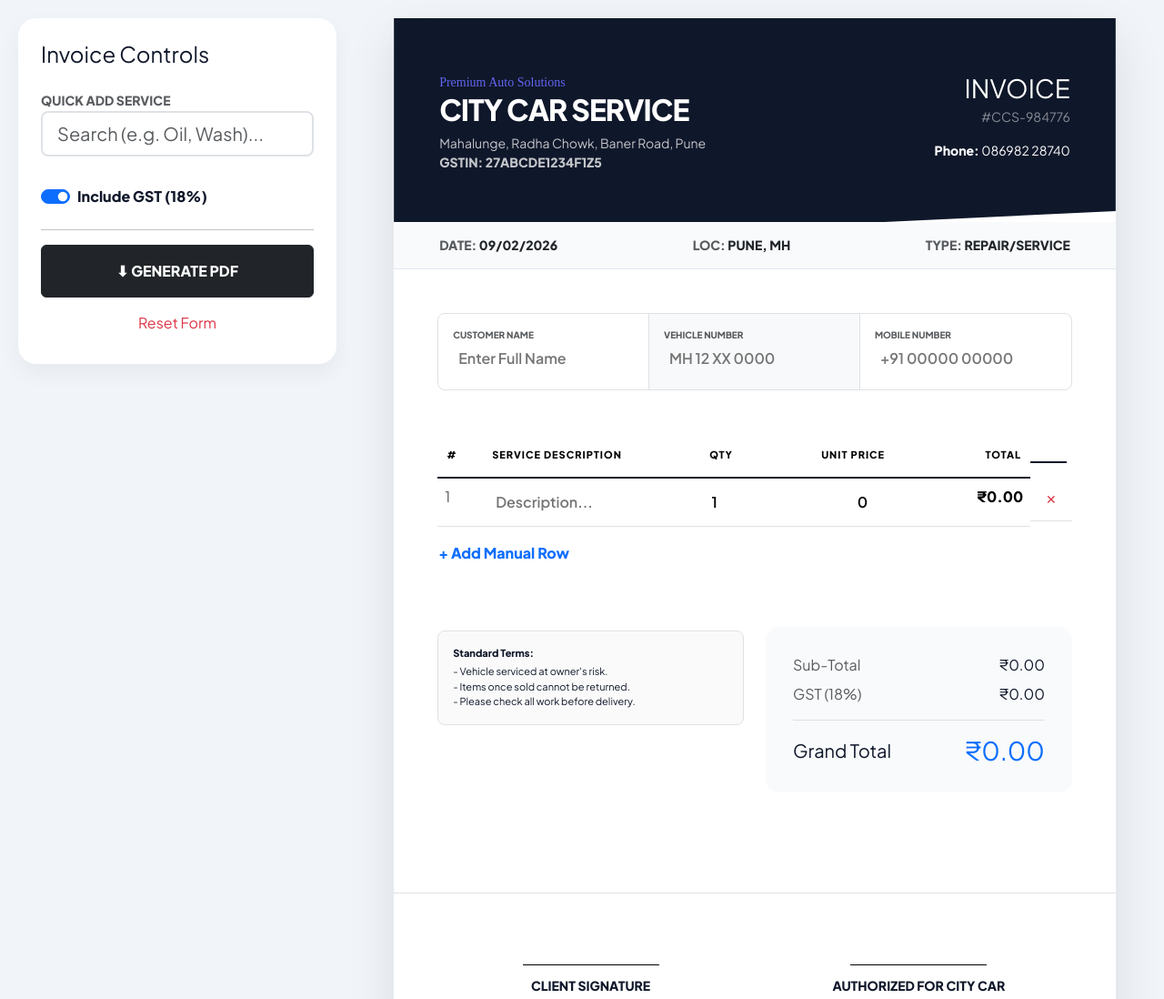
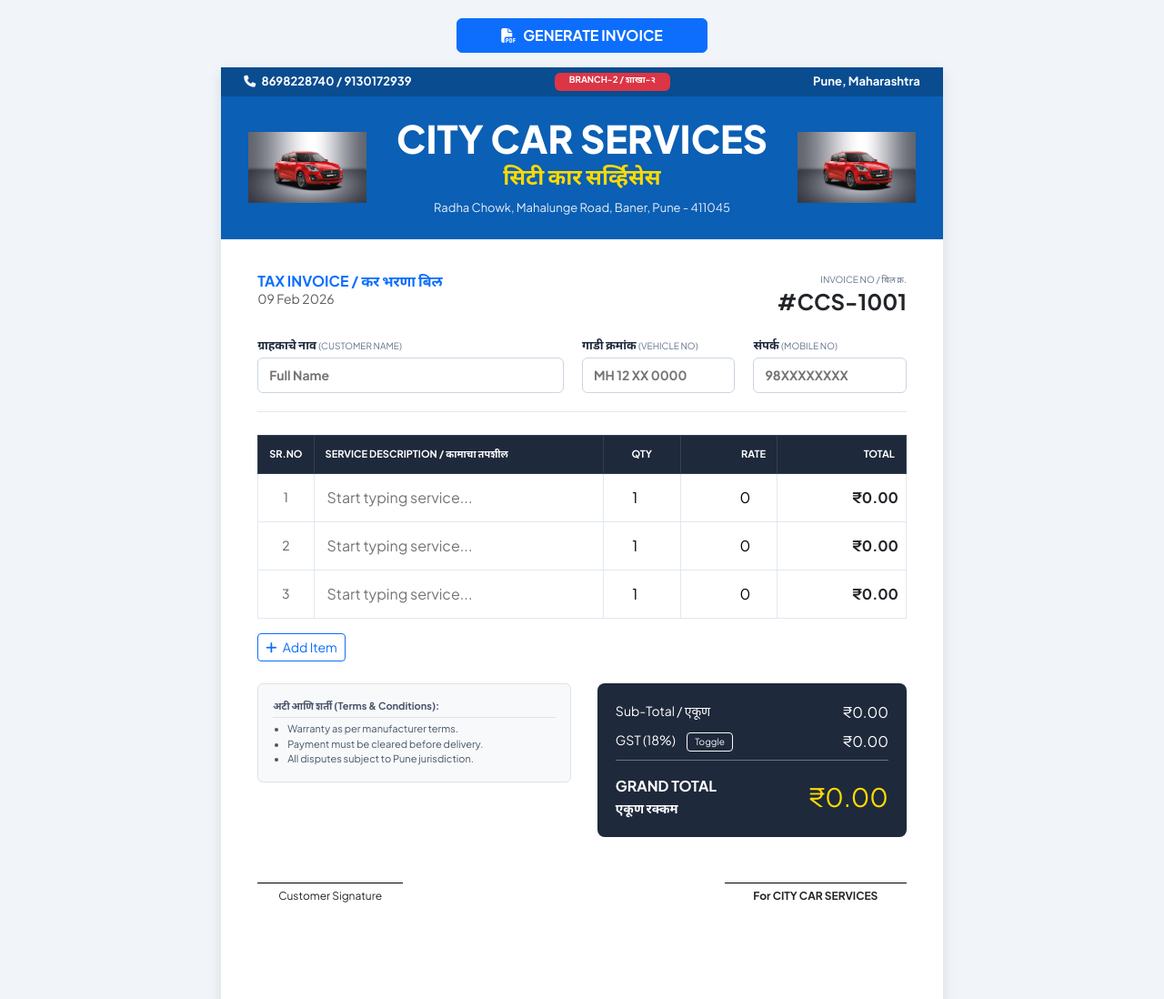
Before and after one commit to Studnit/carservice, a plain HTML site: page index1.html in a window 1280 px wide. Shown: the top 1098 px of the page at 91% size. Drawn offline with nearby package versions, Linux system fonts and the light colour scheme.

Commit message:
Update index1.html

```diff
--- a/index1.html
+++ b/index1.html
@@ -1,327 +1,282 @@
 <!DOCTYPE html>
-<html lang="en">
+<html lang="mr">
 <head>
-    <meta charset="UTF-8">
-    <meta name="viewport" content="width=device-width, initial-scale=1.0">
-    <title>City Car Service | Admin Portal</title>
+    <meta charset="UTF-8" />
+    <meta name="viewport" content="width=device-width, initial-scale=1.0"/>
+    <title>City Car Services - Invoice</title>
 
-    <link href="https://cdn.jsdelivr.net/npm/bootstrap@5.3.2/dist/css/bootstrap.min.css" rel="stylesheet">
-    <link href="https://fonts.googleapis.com/css2?family=Libre+Baskerville:ital@1&family=Plus+Jakarta+Sans:wght@400;600;800&display=swap" rel="stylesheet">
+    <link href="https://cdn.jsdelivr.net/npm/bootstrap@5.3.2/dist/css/bootstrap.min.css" rel="stylesheet"/>
+    <link href="https://fonts.googleapis.com/css2?family=Plus+Jakarta+Sans:wght@400;700;800&family=Noto+Sans+Devanagari:wght@400;700&display=swap" rel="stylesheet"/>
+    <link rel="stylesheet" href="https://cdnjs.cloudflare.com/ajax/libs/font-awesome/6.4.0/css/all.min.css"/>
     <script src="https://cdnjs.cloudflare.com/ajax/libs/html2pdf.js/0.10.1/html2pdf.bundle.min.js"></script>
 
     <style>
-        :root {
-            --brand-navy: #0f172a;
-            --brand-accent: #6366f1;
-            --paper-white: #ffffff;
-            --ui-bg: #f1f5f9;
+        :root { --primary: #0b5fb4; --accent: #ffda00; --slate: #1e293b; --light-border: #e2e8f0; }
+        body {
+            font-family: 'Plus Jakarta Sans', 'Noto Sans Devanagari', sans-serif;
+            background: #f1f5f9; padding: 20px 0;
         }
 
-        body {
-            background-color: var(--ui-bg);
-            font-family: 'Plus Jakarta Sans', sans-serif;
-            color: var(--brand-navy);
-            margin: 0;
-            padding: 20px;
+        .a4-wrapper {
+            width: 210mm; min-height: 297mm; margin: 0 auto;
+            background: #fff; box-shadow: 0 5px 15px rgba(0,0,0,0.1);
         }
 
-        /* Dashboard Layout */
-        .app-container {
+        .header-banner { background: var(--primary); color: #fff; }
+        .top-info { background: rgba(0,0,0,0.2); padding: 6px 25px; font-size: 13px; display: flex; justify-content: space-between; font-weight: 600; }
+
+        .main-header { display: flex; align-items: center; padding: 25px 30px; text-align: center; gap: 20px; }
+        .logo-box { width: 130px; height: 90px; display: flex; align-items: center; justify-content: center; }
+        .logo-box img { max-width: 100%; max-height: 100%; object-fit: contain; }
+
+        .brand-text { flex: 1; }
+        .brand-text h1 { font-size: 42px; font-weight: 800; margin: 0; line-height: 1; }
+        .marathi-brand { font-size: 24px; font-weight: 700; display: block; margin-top: 2px; color: var(--accent); }
+        .address-bar { font-size: 13px; margin-top: 8px; opacity: 0.9; }
+
+        #pdfContent { padding: 30px 40px; }
+        .customer-info-grid {
             display: grid;
-            grid-template-columns: 350px 1fr;
-            gap: 30px;
-            max-width: 1400px;
-            margin: 0 auto;
+            grid-template-columns: 2fr 1fr 1fr;
+            gap: 20px;
+            margin-bottom: 25px;
+            border-bottom: 1px solid var(--light-border);
+            padding-bottom: 20px;
         }
 
-        @media (max-width: 1100px) {
-            .app-container { grid-template-columns: 1fr; }
+        .marathi-label { font-size: 13px; color: var(--slate); font-weight: 700; margin-bottom: 4px; display: block; }
+        .english-sub { font-size: 10px; color: #64748b; font-weight: 400; text-transform: uppercase; }
+
+        .form-control-static {
+            border: 1px solid #cbd5e1;
+            border-radius: 6px;
+            padding: 8px 12px;
+            font-size: 14px;
+            font-weight: 600;
+            width: 100%;
         }
 
-        /* Side Controls */
-        .controls-panel {
-            background: white;
-            padding: 25px;
-            border-radius: 20px;
-            height: fit-content;
-            box-shadow: 0 10px 25px rgba(0,0,0,0.05);
-            position: sticky;
-            top: 20px;
+        /* LIGHTER ITEM UI */
+        .table-custom { width: 100%; border-collapse: collapse; }
+        .table-custom thead { background: var(--slate); color: #fff; }
+        .table-custom th { padding: 12px; font-size: 11px; text-transform: uppercase; border: 1px solid #334155; }
+        .table-custom td { padding: 8px; border: 1px solid var(--light-border); vertical-align: middle; }
+
+        .item-input { border: 1px solid transparent; background: transparent; width: 100%; padding: 5px; transition: 0.2s; }
+        .item-input:hover, .item-input:focus { border-color: var(--primary); background: #fff; outline: none; border-radius: 4px; }
+
+        .total-box {
+            background: var(--slate); color: white; padding: 20px;
+            border-radius: 8px; width: 340px; margin-left: auto;
         }
 
-        /* THE INVOICE SHEET */
-        #invoice {
-            width: 210mm;
-            min-height: 297mm;
-            background: var(--paper-white);
-            margin: 0 auto;
-            box-shadow: 0 20px 50px rgba(0,0,0,0.1);
-            display: flex;
-            flex-direction: column;
-            position: relative;
+        .gst-toggle-btn {
+            font-size: 10px; padding: 2px 8px; margin-left: 10px;
         }
 
-        /* Full Header Design */
-        .header-top {
-            background: var(--brand-navy);
-            color: white;
-            padding: 60px 50px 80px 50px;
-            display: flex;
-            justify-content: space-between;
-            clip-path: polygon(0 0, 100% 0, 100% 85%, 0 100%);
-        }
-
-        .brand-h1 { font-weight: 800; font-size: 32px; letter-spacing: -1px; margin: 0; }
-        .brand-tag { font-family: 'Libre+Baskerville', serif; color: var(--brand-accent); font-size: 14px; }
-
-        .service-info-bar {
-            background: #f8fafc;
-            border-bottom: 1px solid #e2e8f0;
-            padding: 15px 50px;
-            display: flex;
-            justify-content: space-between;
-            margin-top: -25px;
-            z-index: 5;
-        }
-
-        /* Table Aesthetics */
-        .table thead th {
-            background: transparent;
-            border-bottom: 2px solid var(--brand-navy);
-            text-transform: uppercase;
-            font-size: 11px;
-            letter-spacing: 1px;
-            padding: 15px 10px;
-        }
-
-        .ghost-input {
-            border: 1px solid transparent;
-            background: transparent;
-            padding: 5px;
-            font-weight: 600;
-            width: 100%;
-            transition: 0.2s;
-        }
-        .ghost-input:focus {
-            background: #f8fafc;
-            border-bottom: 1px solid var(--brand-accent);
-            outline: none;
-        }
-
-        /* PDF Hiding logic */
-        .no-print { display: block; }
-        @media print { .no-print { display: none !important; } }
-
-        .total-section {
-            background: #f8fafc;
-            border-radius: 15px;
-            padding: 30px;
-            margin-top: 20px;
+        @media print {
+            .no-print { display: none !important; }
+            .a4-wrapper { box-shadow: none; margin: 0; width: 100%; }
         }
     </style>
 </head>
 <body>
 
-<div class="app-container">
-
-    <div class="controls-panel no-print">
-        <h4 class="fw-800 mb-4">Invoice Controls</h4>
-
-        <div class="mb-4">
-            <label class="small fw-bold text-muted">QUICK ADD SERVICE</label>
-            <input type="text" id="searchItem" class="form-control form-control-lg border-2"
-                   placeholder="Search (e.g. Oil, Wash)..." onkeyup="searchItems()">
-            <div id="searchResult" class="list-group mt-2 shadow-sm"></div>
+<div class="container no-print mb-3 text-center d-flex justify-content-center gap-3">
+    <button class="btn btn-primary px-5 fw-bold" onclick="finalizeAndSave()">
+        <i class="fa-solid fa-file-pdf me-2"></i>GENERATE INVOICE
+    </button>
 </div>
 
-        <div class="form-check form-switch mb-4">
-            <input class="form-check-input" type="checkbox" id="gstToggle" checked onchange="calc()">
-            <label class="form-check-label fw-bold" for="gstToggle">Include GST (18%)</label>
+<div class="a4-wrapper" id="printArea">
+    <div class="header-banner">
+        <div class="top-info">
+            <span><i class="fa-solid fa-phone me-1"></i> 8698228740 / 9130172939</span>
+            <span class="badge bg-danger px-3">BRANCH-2 / शाखा-२</span>
+            <span>Pune, Maharashtra</span>
         </div>
-
-        <hr>
-
-        <button class="btn btn-dark w-100 py-3 mb-2 fw-bold" onclick="downloadPDF()">⬇ GENERATE PDF</button>
-        <button class="btn btn-outline-danger w-100 py-2 border-0" onclick="window.location.reload()">Reset Form</button>
+        <div class="main-header">
+            <div class="logo-box">
+                <img src="https://raw.githubusercontent.com/Studnit/carservice/main/image.png">
             </div>
-
-    <div id="invoice">
-        <div class="header-top">
-            <div>
-                <div class="brand-tag">Premium Auto Solutions</div>
-                <h1 class="brand-h1">CITY CAR SERVICE</h1>
-                <p class="small opacity-75 mt-2 mb-0">
-                    Mahalunge, Radha Chowk, Baner Road, Pune<br>
-                    <b>GSTIN: 27ABCDE1234F1Z5</b>
-                </p>
+            <div class="brand-text">
+                <h1>CITY CAR SERVICES</h1>
+                <span class="marathi-brand">सिटी कार सर्व्हिसेस</span>
+                <div class="address-bar">Radha Chowk, Mahalunge Road, Baner, Pune - 411045</div>
             </div>
-            <div class="text-end">
-                <h3 class="fw-800 m-0">INVOICE</h3>
-                <div id="invNum" class="small opacity-50 mt-1">#CCS-10294</div>
-                <div class="small mt-3"><b>Phone:</b> 086982 28740</div>
+            <div class="logo-box">
+                <img src="https://raw.githubusercontent.com/Studnit/carservice/main/image.png">
+            </div>
         </div>
     </div>
 
-        <div class="service-info-bar">
-            <span class="small fw-bold text-muted">DATE: <span class="text-dark" id="invDate">--/--/--</span></span>
-            <span class="small fw-bold text-muted">LOC: <span class="text-dark">PUNE, MH</span></span>
-            <span class="small fw-bold text-muted">TYPE: <span class="text-dark">REPAIR/SERVICE</span></span>
+    <div style="padding: 30px 40px;">
+        <div class="d-flex justify-content-between align-items-center mb-4">
+            <div>
+                <h6 class="mb-0 fw-bold text-primary">TAX INVOICE / कर भरणा बिल</h6>
+                <div class="text-muted small" id="currentDate"></div>
             </div>
-
-        <div class="p-5 flex-grow-1">
-            <div class="row mb-5 border rounded-3 g-0 overflow-hidden">
-                <div class="col-4 p-3 border-end">
-                    <label class="d-block small text-uppercase text-muted fw-bold" style="font-size: 10px;">Customer Name</label>
-                    <input type="text" id="custName" class="ghost-input" placeholder="Enter Full Name">
-                </div>
-                <div class="col-4 p-3 border-end bg-light">
-                    <label class="d-block small text-uppercase text-muted fw-bold" style="font-size: 10px;">Vehicle Number</label>
-                    <input type="text" id="vehicle" class="ghost-input" placeholder="MH 12 XX 0000">
-                </div>
-                <div class="col-4 p-3">
-                    <label class="d-block small text-uppercase text-muted fw-bold" style="font-size: 10px;">Mobile Number</label>
-                    <input type="text" id="mobile" class="ghost-input" placeholder="+91 00000 00000">
+            <div class="text-end">
+                <span class="english-sub">Invoice No / बिल क्र.</span>
+                <div class="h4 fw-bold mb-0" id="invoiceIdDisplay">#CCS-1001</div>
             </div>
         </div>
 
-            <table class="table" id="billTable">
+        <div class="customer-info-grid">
+            <div class="form-group">
+                <label class="marathi-label">ग्राहकाचे नाव <span class="english-sub">(Customer Name)</span></label>
+                <input type="text" class="form-control-static" id="custName" placeholder="Full Name">
+            </div>
+            <div class="form-group">
+                <label class="marathi-label">गाडी क्रमांक <span class="english-sub">(Vehicle No)</span></label>
+                <input type="text" class="form-control-static text-uppercase" id="vehNo" placeholder="MH 12 XX 0000">
+            </div>
+            <div class="form-group">
+                <label class="marathi-label">संपर्क <span class="english-sub">(Mobile No)</span></label>
+                <input type="text" class="form-control-static" id="whatsapp" placeholder="98XXXXXXXX">
+            </div>
+        </div>
+
+        <table class="table-custom">
             <thead>
                 <tr>
-                        <th width="50">#</th>
-                        <th>Service Description</th>
-                        <th width="80" class="text-center">Qty</th>
-                        <th width="150" class="text-end">Unit Price</th>
-                        <th width="150" class="text-end">Total</th>
-                        <th width="40" class="no-print"></th>
+                    <th width="8%">Sr.No</th>
+                    <th width="45%">Service Description / कामाचा तपशील</th>
+                    <th width="12%" class="text-center">Qty</th>
+                    <th width="15%" class="text-end">Rate</th>
+                    <th width="20%" class="text-end">Total</th>
                 </tr>
             </thead>
-                <tbody id="billBody">
-                    </tbody>
+            <tbody id="itemsBody"></tbody>
         </table>
 
-            <button class="btn btn-link no-print text-decoration-none fw-bold p-0" onclick="addItem({name:'', price:0})">+ Add Manual Row</button>
+        <datalist id="serviceList">
+            <option value="Full Service (पूर्ण सर्व्हिसिंग)">
+            <option value="Oil Change (इंजिन ऑईल बदलणे)">
+            <option value="Brake Pad Replacement (ब्रेक पॅड बदलणे)">
+            <option value="Wheel Alignment (व्हील अलाइनमेंट)">
+            <option value="Wheel Balancing (व्हील बॅलेंसिंग)">
+            <option value="AC Gas Refill (एसी गॅस रिफिल)">
+            <option value="Washing & Cleaning (वॉशिंग आणि क्लीनिंग)">
+            <option value="Clutch Work (क्लचचे काम)">
+            <option value="Suspension Work (सस्पेन्शनचे काम)">
+            <option value="Battery Checkup (बॅटरी तपासणी)">
+            <option value="Coolant Top-up (कुलंट टॉप-अप)">
+            <option value="Interior Cleaning (इंटिरिअर क्लीनिंग)">
+        </datalist>
 
-            <div class="row mt-5">
+        <button class="btn btn-sm btn-outline-primary no-print mt-3" onclick="addRow()">
+            <i class="fa-solid fa-plus me-1"></i> Add Item
+        </button>
+
+        <div class="row mt-4">
             <div class="col-6">
-                    <div class="p-3 border rounded-3 mt-4" style="font-size: 11px; background: #fafafa;">
-                        <b class="d-block mb-1">Standard Terms:</b>
-                        - Vehicle serviced at owner's risk.<br>
-                        - Items once sold cannot be returned.<br>
-                        - Please check all work before delivery.
+                <div class="border p-3 rounded bg-light" style="font-size: 11px; color: #475569;">
+                    <p class="fw-bold mb-1 border-bottom pb-1">अटी आणि शर्ती (Terms & Conditions):</p>
+                    <ul class="ps-3 mb-0">
+                        <li>Warranty as per manufacturer terms.</li>
+                        <li>Payment must be cleared before delivery.</li>
+                        <li>All disputes subject to Pune jurisdiction.</li>
+                    </ul>
                 </div>
             </div>
             <div class="col-6">
-                    <div class="total-section">
+                <div class="total-box">
                     <div class="d-flex justify-content-between mb-2">
-                            <span class="text-muted">Sub-Total</span>
-                            <span id="subTotalDisp">₹0.00</span>
+                        <span class="small">Sub-Total / एकूण</span>
+                        <span id="subtotalDisplay">₹0.00</span>
                     </div>
-                        <div id="gstWrapper" class="d-flex justify-content-between mb-3 pb-3 border-bottom">
-                            <span class="text-muted">GST (18%)</span>
-                            <span id="gstDisp">₹0.00</span>
+                    <div class="d-flex justify-content-between mb-3 pb-2 border-bottom border-secondary align-items-center">
+                        <span class="small">GST (18%)
+                            <button class="btn btn-outline-light btn-sm gst-toggle-btn no-print" onclick="toggleGST()">Toggle</button>
+                        </span>
+                        <span id="taxDisplay">₹0.00</span>
                     </div>
                     <div class="d-flex justify-content-between align-items-center">
-                            <span class="fw-800 h5 mb-0">Grand Total</span>
-                            <span class="fw-800 h3 mb-0 text-primary" id="totalDisp">₹0.00</span>
-                        </div>
+                        <span class="fw-bold">GRAND TOTAL<br><small>एकूण रक्कम</small></span>
+                        <span class="h3 fw-800 mb-0" id="grandTotalDisplay" style="color:var(--accent)">₹0.00</span>
                     </div>
                 </div>
             </div>
         </div>
 
-        <footer class="p-5 mt-auto border-top">
-            <div class="row">
-                <div class="col-6 text-center">
-                    <div style="border-bottom: 1px solid #000; width: 150px; margin: 30px auto 10px auto;"></div>
-                    <small class="fw-bold text-uppercase">Client Signature</small>
+        <div style="margin-top: 50px;" class="d-flex justify-content-between text-center">
+            <div style="width: 160px; border-top: 1px solid #000; padding-top: 5px; font-size: 12px;">
+                Customer Signature
             </div>
-                <div class="col-6 text-center">
-                    <div style="border-bottom: 1px solid #000; width: 150px; margin: 30px auto 10px auto;"></div>
-                    <small class="fw-bold text-uppercase">Authorized for City Car</small>
+            <div style="width: 200px; border-top: 1px solid #000; padding-top: 5px; font-size: 12px;">
+                <b>For CITY CAR SERVICES</b>
             </div>
         </div>
-        </footer>
     </div>
 </div>
 
 <script>
-const serviceMaster = [
-    {name:"इंजिन ऑइल बदल / Engine Oil Change", price:0},
-    {name:"व्हील अलाइनमेंट / Wheel Alignment", price:0},
-    {name:"जनरल सर्व्हिस / General Service", price:0},
-    {name:"ब्रेक सर्व्हिस / Brake Maintenance", price:0},
-    {name:"फुल वॉशिंग / Premium Car Wash", price:0}
-];
+    let lastId = parseInt(localStorage.getItem('ccs_id_v4')) || 1001;
+    let isGSTEnabled = true;
 
-window.onload = () => {
-    document.getElementById('invDate').innerText = new Date().toLocaleDateString('en-GB');
-    document.getElementById('invNum').innerText = "#CCS-" + Math.floor(100000 + Math.random() * 900000);
-    addItem({name: '', price: 0}); // Add initial empty row
+    function updateHeader() {
+        document.getElementById("invoiceIdDisplay").innerText = "#CCS-" + lastId;
+        document.getElementById("currentDate").innerText = new Date().toLocaleString('en-GB', { day:'2-digit', month:'short', year:'numeric'});
+    }
+
+    function addRow() {
+        const tb = document.getElementById("itemsBody");
+        const sr = tb.children.length + 1;
+        const tr = document.createElement("tr");
+        tr.innerHTML = `
+            <td class="text-center text-muted small">${sr}</td>
+            <td><input class="item-input" list="serviceList" placeholder="Start typing service..."></td>
+            <td><input type="number" class="item-input text-center" value="1" oninput="calculate()"></td>
+            <td><input type="number" class="item-input text-end" value="0" oninput="calculate()"></td>
+            <td class="text-end fw-bold" id="rowTotal">₹0.00</td>
+        `;
+        tb.appendChild(tr);
+    }
+
+    function toggleGST() {
+        isGSTEnabled = !isGSTEnabled;
+        calculate();
+    }
+
+    function calculate() {
+        let sub = 0;
+        document.querySelectorAll("#itemsBody tr").forEach(row => {
+            const qty = parseFloat(row.cells[2].querySelector('input').value) || 0;
+            const rate = parseFloat(row.cells[3].querySelector('input').value) || 0;
+            const total = qty * rate;
+            row.cells[4].innerText = "₹" + total.toLocaleString('en-IN', {minimumFractionDigits: 2});
+            sub += total;
+        });
+
+        const gst = isGSTEnabled ? (sub * 0.18) : 0;
+        const grand = sub + gst;
+
+        document.getElementById("subtotalDisplay").innerText = "₹" + sub.toLocaleString('en-IN', {minimumFractionDigits: 2});
+        document.getElementById("taxDisplay").innerText = isGSTEnabled ? "₹" + gst.toLocaleString('en-IN', {minimumFractionDigits: 2}) : "EXEMPTED";
+        document.getElementById("grandTotalDisplay").innerText = "₹" + grand.toLocaleString('en-IN', {minimumFractionDigits: 2});
+    }
+
+    function finalizeAndSave() {
+        const element = document.getElementById("printArea");
+        const opt = {
+            margin: 0,
+            filename: `CityCar_Invoice_${lastId}.pdf`,
+            image: { type: 'jpeg', quality: 0.98 },
+            html2canvas: { scale: 3, useCORS: true },
+            jsPDF: { unit: 'mm', format: 'a4', orientation: 'portrait' }
         };
 
-function searchItems() {
-    const k = document.getElementById('searchItem').value.toLowerCase();
-    const res = document.getElementById('searchResult');
-    res.innerHTML = "";
-    if(!k) return;
-    serviceMaster.filter(s => s.name.toLowerCase().includes(k)).forEach(item => {
-        const d = document.createElement("button");
-        d.className = "list-group-item list-group-item-action py-3 border-0";
-        d.innerHTML = `<span>${item.name}</span>`;
-        d.onclick = () => { addItem(item); res.innerHTML=""; document.getElementById('searchItem').value=""; };
-        res.appendChild(d);
+        html2pdf().set(opt).from(element).save().then(() => {
+            lastId++;
+            localStorage.setItem('ccs_id_v4', lastId);
+            updateHeader();
         });
     }
 
-function addItem(item) {
-    const tbody = document.getElementById("billBody");
-    const tr = document.createElement("tr");
-    tr.innerHTML = `
-        <td class="idx text-muted"></td>
-        <td><input type="text" class="ghost-input" value="${item.name}" placeholder="Description..."></td>
-        <td><input type="number" class="ghost-input qty text-center" value="1" oninput="calc()"></td>
-        <td><input type="number" class="ghost-input price text-end" value="${item.price}" oninput="calc()"></td>
-        <td class="row-total fw-bold text-end">₹0.00</td>
-        <td class="no-print text-center">
-            <button class="btn btn-sm text-danger" onclick="this.closest('tr').remove();calc()">✕</button>
-        </td>
-    `;
-    tbody.appendChild(tr);
-    calc();
-}
-
-function calc() {
-    let sub = 0;
-    const isGst = document.getElementById('gstToggle').checked;
-
-    document.querySelectorAll("#billBody tr").forEach((r, i) => {
-        r.querySelector(".idx").innerText = i + 1;
-        const q = parseFloat(r.querySelector(".qty").value) || 0;
-        const p = parseFloat(r.querySelector(".price").value) || 0;
-        const line = q * p;
-        r.querySelector(".row-total").innerText = "₹" + line.toFixed(2);
-        sub += line;
-    });
-
-    const gst = isGst ? sub * 0.18 : 0;
-    document.getElementById("gstWrapper").classList.toggle('d-none', !isGst);
-    document.getElementById("subTotalDisp").innerText = "₹" + sub.toFixed(2);
-    document.getElementById("gstDisp").innerText = "₹" + gst.toFixed(2);
-    document.getElementById("totalDisp").innerText = "₹" + (sub + gst).toFixed(2);
-}
-
-function downloadPDF() {
-    const element = document.getElementById("invoice");
-    const opt = {
-        margin: 0,
-        filename: 'CityCarService_Invoice.pdf',
-        image: { type: 'jpeg', quality: 1 },
-        html2canvas: { scale: 3, useCORS: true },
-        jsPDF: { unit: 'mm', format: 'a4', orientation: 'portrait' }
-    };
-    html2pdf().set(opt).from(element).save();
-}
+    // Initialize
+    updateHeader();
+    for(let i=0; i<3; i++) addRow(); // Add 3 default empty rows
 </script>
-
 </body>
 </html>
```
Lines whose indentation alone changed are shown as unchanged.
